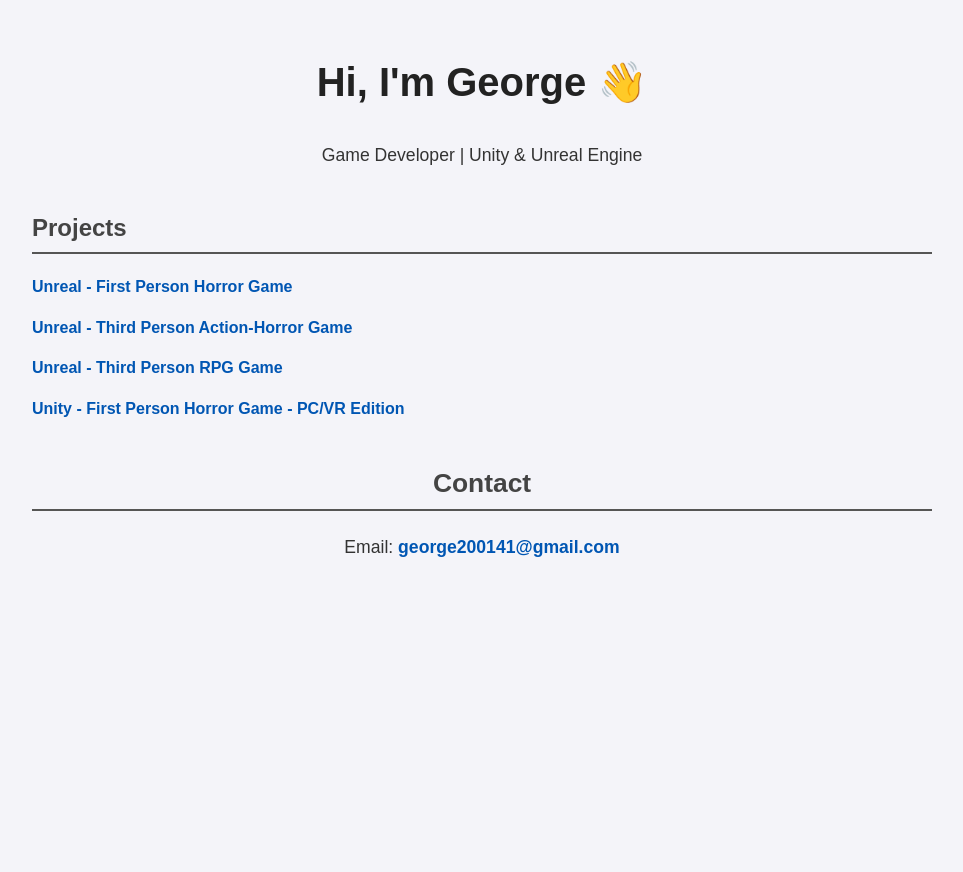
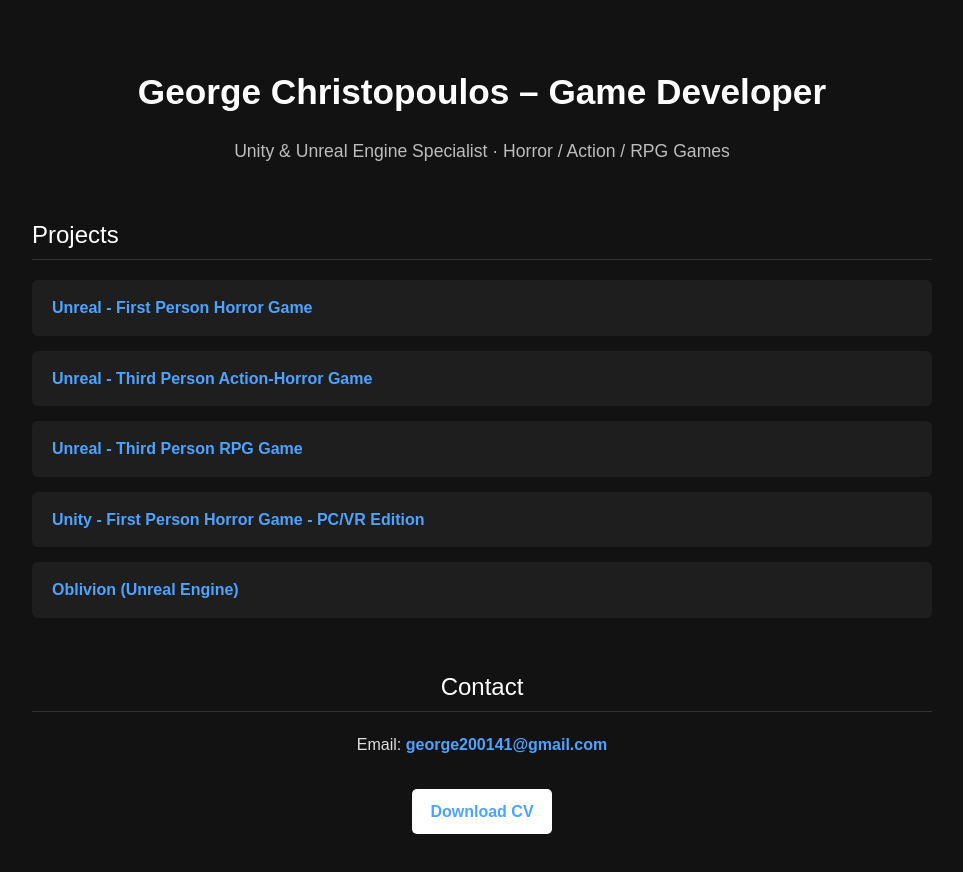
Before and after one commit to bjesenn/Portfolio, a plain HTML site: page index.html in a window 1280 px wide. Shown: the whole page, without its empty margins (158-1121 px from the left). Before the commit the page ends 800 px from the top, so only its background shows below. Drawn offline with Linux system fonts and the light colour scheme.

Commit message:
Update index.html

```diff
--- a/index.html
+++ b/index.html
@@ -2,102 +2,126 @@
 <html lang="en">
 <head>
   <meta charset="UTF-8">
-  <title>My Portfolio</title>
+  <title>George Christopoulos – Game Developer</title>
   <style>
-    /* Βασικό στυλ σε όλη τη σελίδα */
     body {
       font-family: Arial, Helvetica, sans-serif;
-      background-color: #f4f4f9;
+      background-color: #121212;
+      color: #e0e0e0;
       margin: 0;
       padding: 0;
-      color: #333;
       line-height: 1.6;
     }
 
-    /* Κεντρικό container */
     .container {
       width: 80%;
       max-width: 900px;
       margin: auto;
-      padding: 20px;
+      padding: 40px 20px;
     }
 
-    /* Header */
     h1 {
       text-align: center;
-      margin-top: 30px;
-      font-size: 2.5rem;
-      color: #222;
+      font-size: 2.2rem;
+      font-weight: 600;
+      color: #ffffff;
+      margin-bottom: 10px;
     }
 
-    p {
+    .subtitle {
       text-align: center;
       font-size: 1.1rem;
-      margin-bottom: 40px;
+      color: #bdbdbd;
+      margin-bottom: 50px;
     }
 
-    /* Projects list */
     h2 {
-      border-bottom: 2px solid #555;
+      border-bottom: 1px solid #333;
       padding-bottom: 5px;
       margin-top: 40px;
-      color: #444;
+      color: #ffffff;
+      font-weight: 500;
     }
 
-    ul {
-      list-style: none;
-      padding: 0;
+    .projects {
+      display: grid;
+      grid-template-columns: 1fr;
+      gap: 15px;
     }
 
-    ul li {
-      margin: 15px 0;
+    .project-card {
+      background-color: #1e1e1e;
+      padding: 15px 20px;
+      border-radius: 6px;
+      transition: transform 0.2s, background-color 0.2s;
     }
 
-    ul li a {
-      text-decoration: none;
-      color: #0056b3;
-      font-weight: bold;
-      transition: color 0.3s;
+    .project-card:hover {
+      transform: translateY(-3px);
+      background-color: #262626;
     }
 
-    ul li a:hover {
-      color: #ff6600;
+    .project-card a {
+      color: #4da3ff;
+      text-decoration: none;
+      font-weight: bold;
     }
 
-    /* Contact */
+    .project-card a:hover {
+      color: #ff8800;
+    }
+
     .contact {
-      margin-top: 40px;
       text-align: center;
-      font-size: 1.1rem;
+      margin-top: 50px;
     }
 
     .contact a {
-      color: #0056b3;
+      color: #4da3ff;
       text-decoration: none;
       font-weight: bold;
     }
 
     .contact a:hover {
-      color: #ff6600;
+      color: #ff8800;
+    }
+
+    .cv-button {
+      margin-top: 15px;
+      display: inline-block;
+      padding: 10px 18px;
+      background-color: #ffffff;
+      color: #121212;
+      font-weight: bold;
+      border-radius: 5px;
+      text-decoration: none;
+      transition: background-color 0.2s, color 0.2s;
+    }
+
+    .cv-button:hover {
+      background-color: #ff8800;
+      color: #fff;
     }
   </style>
 </head>
 <body>
   <div class="container">
-    <h1>Hi, I'm George 👋</h1>
-    <p>Game Developer | Unity & Unreal Engine</p>
+    <h1>George Christopoulos – Game Developer</h1>
+    <p class="subtitle">Unity & Unreal Engine Specialist · Horror / Action / RPG Games</p>
 
     <h2>Projects</h2>
-    <ul>
-      <li><a href="https://mega.nz/folder/eMdSSKhY#cMiWxkgaPNW_0RJrNPA7PA">Unreal - First Person Horror Game</a></li>
-      <li><a href="https://mega.nz/folder/PNU2RKhB#nF8B2VjFAsTZZCIa0ThNAw">Unreal - Third Person Action-Horror Game</a></li>
-      <li><a href="https://mega.nz/folder/PckQwIzR#5rSf2Lhk5F-BWietTkeDnw">Unreal - Third Person RPG Game</a></li>
-      <li><a href="https://mega.nz/file/bRdzjZLY#a5kuczDABpT2DOYOQkfoNgVatthCuZJPf1HMjjqrc8I">Unity - First Person Horror Game - PC/VR Edition</a></li>
-    </ul>
+    <div class="projects">
+      <div class="project-card"><a href="https://mega.nz/folder/eMdSSKhY#cMiWxkgaPNW_0RJrNPA7PA">Unreal - First Person Horror Game</a></div>
+      <div class="project-card"><a href="https://mega.nz/folder/PNU2RKhB#nF8B2VjFAsTZZCIa0ThNAw">Unreal - Third Person Action-Horror Game</a></div>
+      <div class="project-card"><a href="https://mega.nz/folder/PckQwIzR#5rSf2Lhk5F-BWietTkeDnw">Unreal - Third Person RPG Game</a></div>
+      <div class="project-card"><a href="https://mega.nz/file/bRdzjZLY#a5kuczDABpT2DOYOQkfoNgVatthCuZJPf1HMjjqrc8I">Unity - First Person Horror Game - PC/VR Edition</a></div>
+      <div class="project-card"><a href="https://mega.nz/fm/qI9yTKgR">Oblivion (Unreal Engine)</a></div>
+    </div>
 
     <div class="contact">
       <h2>Contact</h2>
       <p>Email: <a href="mailto:george200141@gmail.com">george200141@gmail.com</a></p>
+      <a class="cv-button" href="George Christopoulos Resume.pdf" download>Download CV</a>
     </div>
   </div>
 </body>
```
